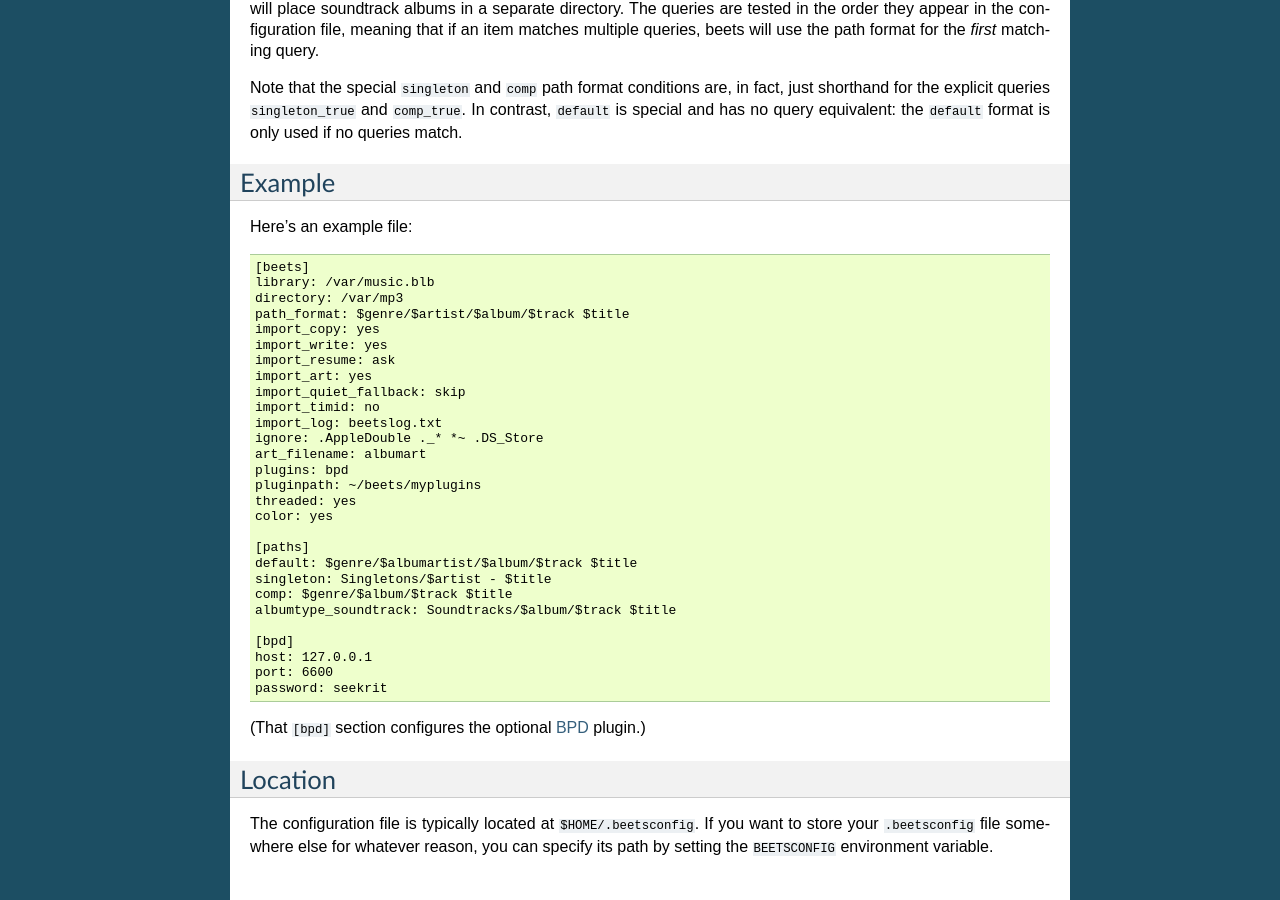
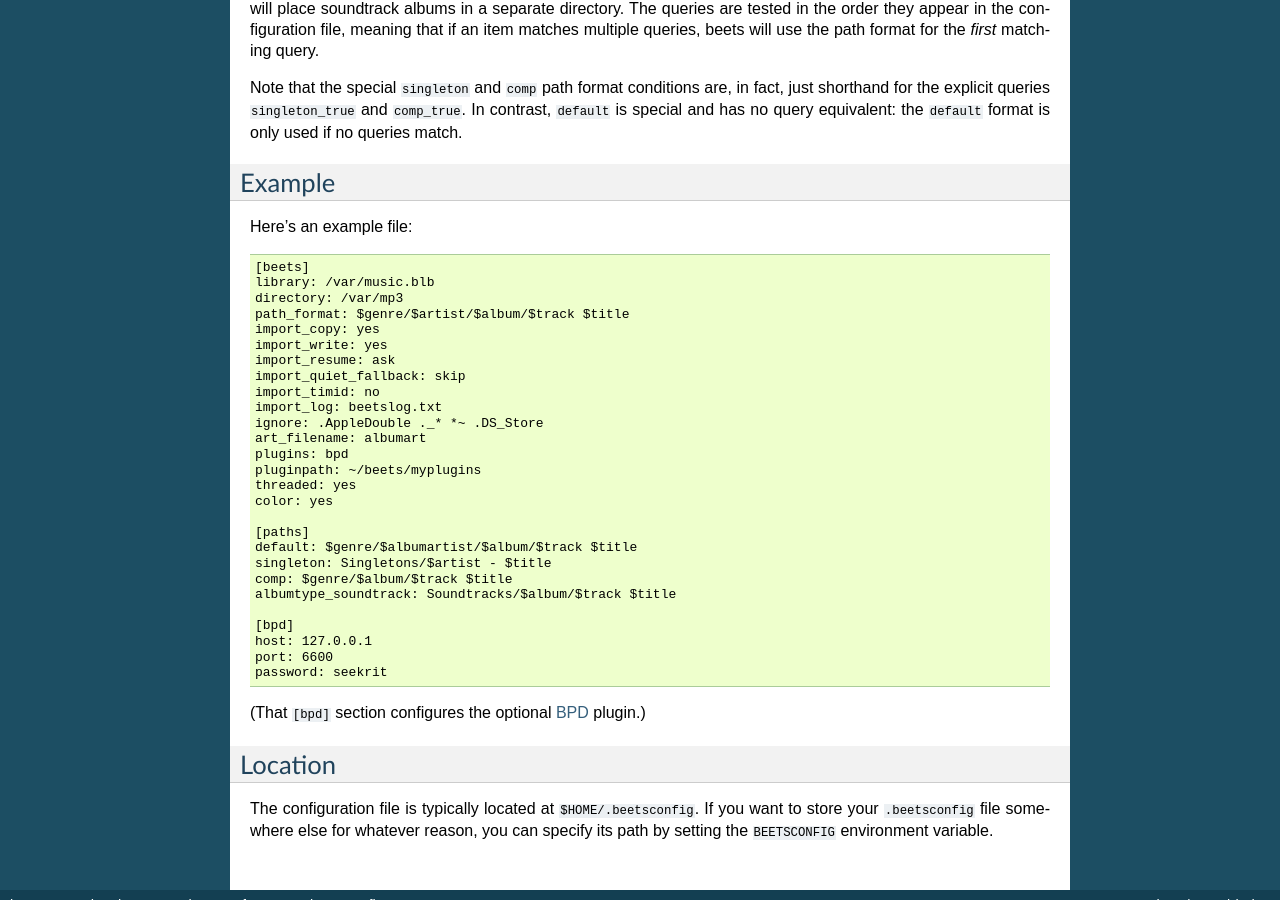
Before and after one commit to google-code-export/beets, a Sphinx documentation site: the page built from docs/reference/config.rst, in a window 1280 px wide and 900 px high, scrolled down 4438 px. Built offline with Sphinx 7.4.7, drawn with Linux system fonts in a browser that asks for light colours.

Commit message:
remove outdated "import_art" config in docs

```diff
--- a/docs/reference/config.rst
+++ b/docs/reference/config.rst
@@ -299,7 +299,6 @@ Here's an example file::
     import_copy: yes
     import_write: yes
     import_resume: ask
-    import_art: yes
     import_quiet_fallback: skip
     import_timid: no
     import_log: beetslog.txt
```
